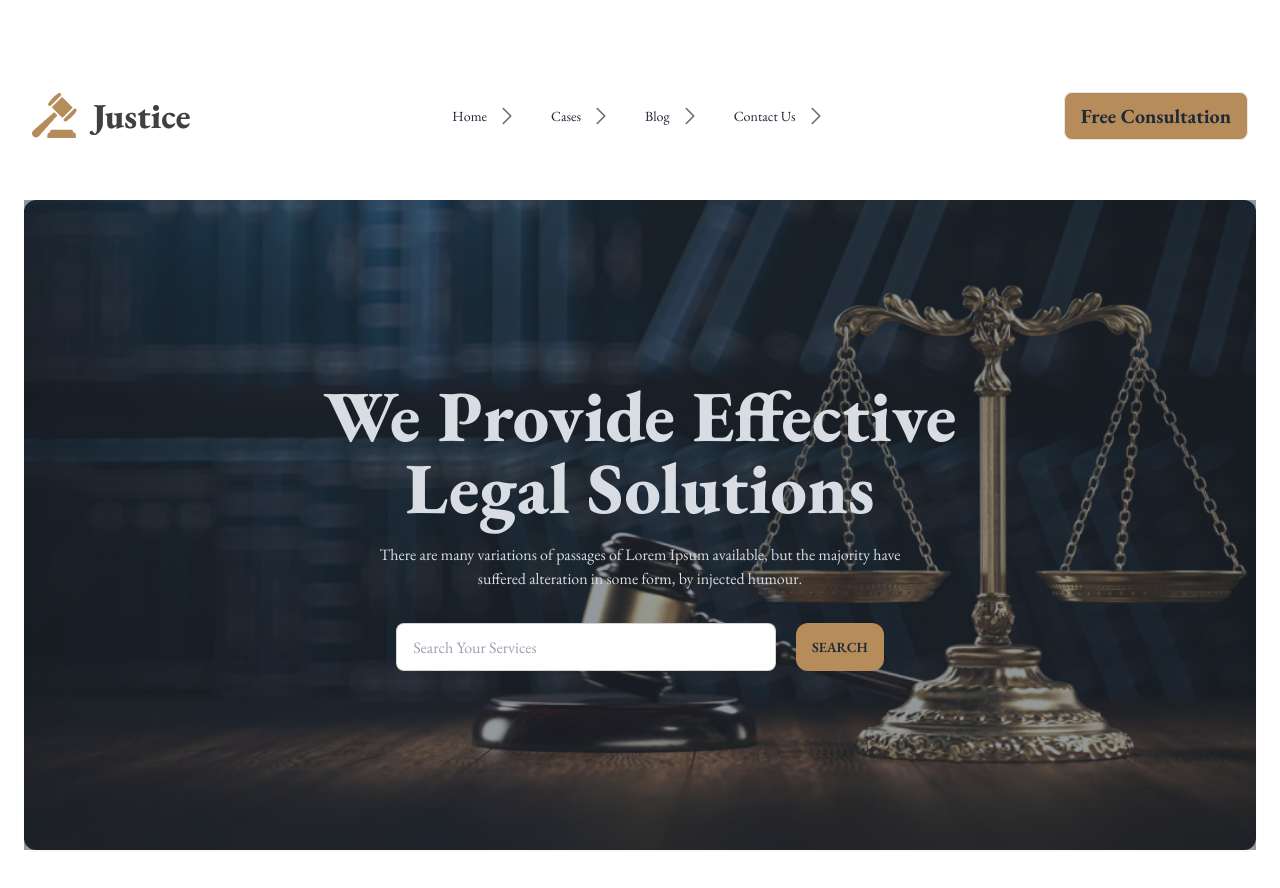
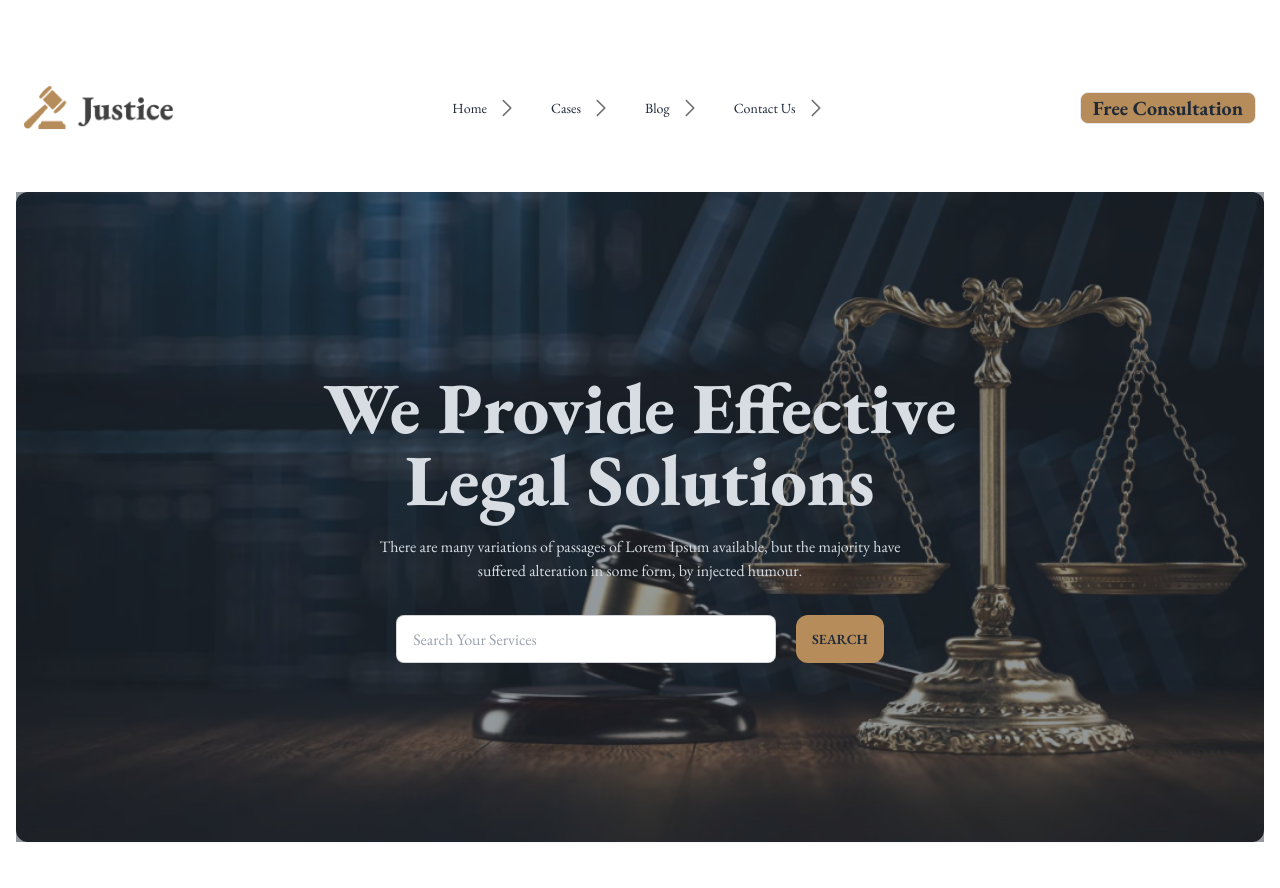
Before and after one commit to mdrakib02/legal-soluation-site, a plain HTML site: page index.html in a window 1280 px wide. Drawn offline with nearby package versions, Linux system fonts and the light colour scheme.

Commit message:
fixed header sections

```diff
--- a/index.html
+++ b/index.html
@@ -34,7 +34,7 @@
       <!--  Background Img  -->
 
 </head>
-<body class="gb-raramand p-6">
+<body class="gb-raramand p-4">
     <!-- ===================Header Sections========== -->
 
     <header class="container mx-auto pt-14">
@@ -52,7 +52,7 @@
                 <li><a>Contact Us</a></li>
             </ul>
               </div>
-              <img class="" src="./images/logo2.png" alt="">
+              <img class="w-[70px] lg:w-[150px]" src="./images/logo2.png" alt="">
             </div>
             <div class="navbar-center hidden lg:flex">
               <ul class="menu menu-horizontal px-1">
@@ -63,7 +63,7 @@
               </ul>
             </div>
             <div class="navbar-end">
-              <a class=" btn normal-case hover:text-[#B68C5A] hover:bg-white btn-active bg-[#B68C5A] text-xl font-bold">Free Consultation</a>
+              <a class=" btn btn-sm normal-case hover:text-[#B68C5A] hover:bg-white btn-active bg-[#B68C5A] text-base font-semibold lg:text-xl lg:font-bold">Free Consultation</a>
             </div>
           </div>
     <!-- ============Banner Sections================= -->
@@ -86,7 +86,9 @@
     </section>
     </header>
     <!-- ====================Main Sections============= -->
-    <main></main>
+    <main>
+
+    </main>
     <!-- ======================Footer Sections========== -->
     <footer></footer>
 
```
